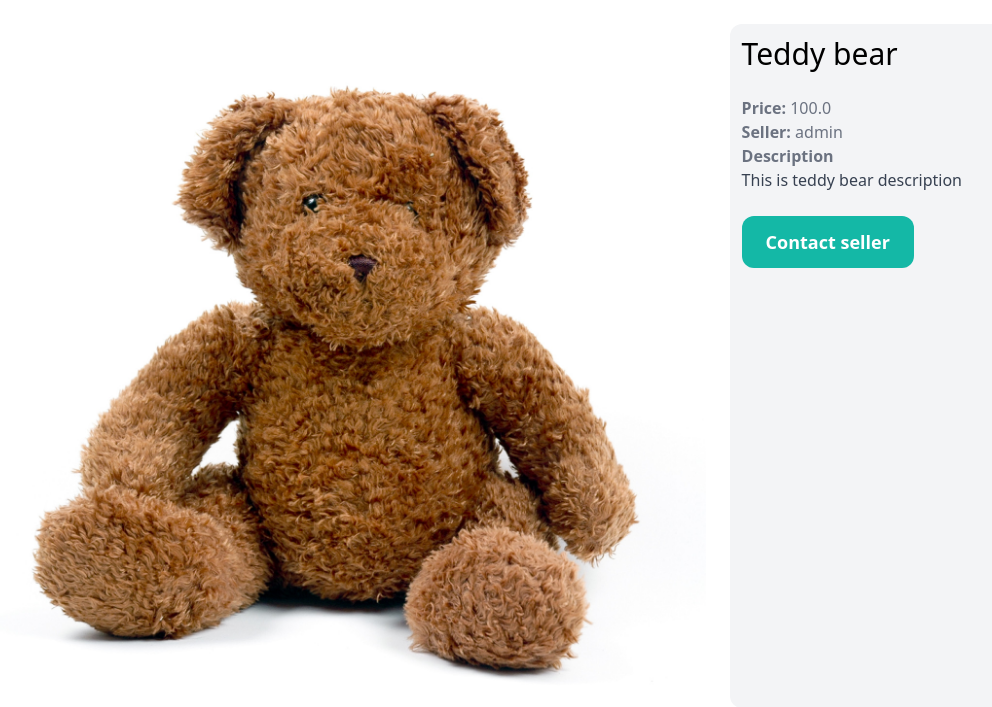
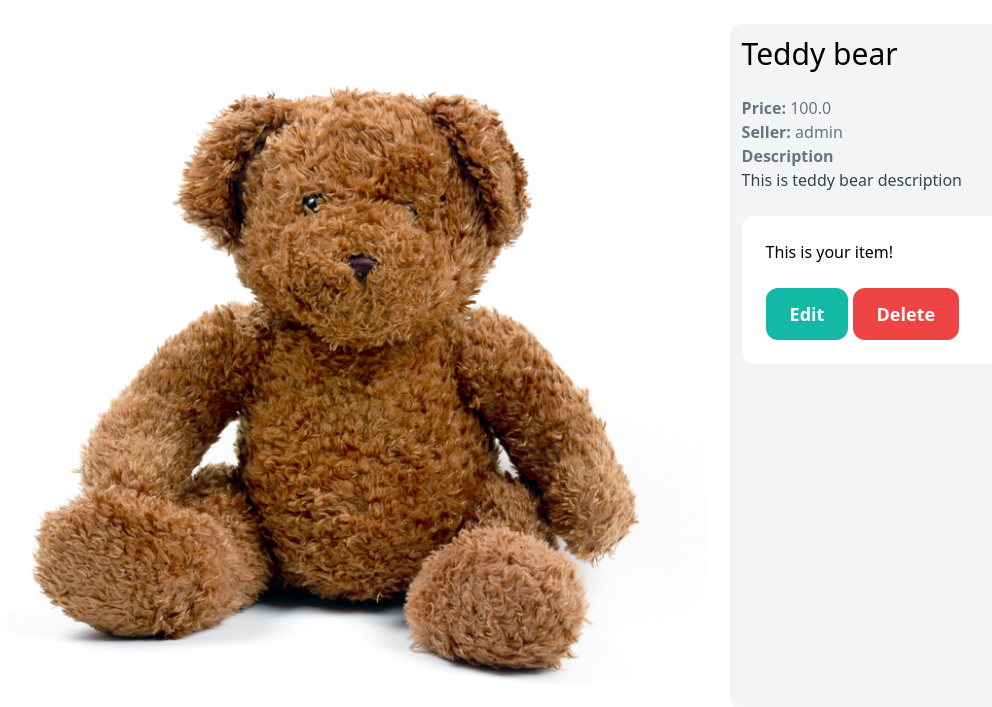
Before and after one commit to BashCtl/django-demo-marketplace, a Django app: page /items/1/ in a window 1280 px wide. Shown: the part 77-784 px from the top of the page, without its empty margins (48-1040 px from the left). Run offline with Django 4.2, Linux system fonts and the light colour scheme; a user stored in the database is signed in; data comes from the database, SQL or seed files in the repository; both versions use the stored data as it was after the commit; some libraries are stand-ins or nearby versions.

Commit message:
delete own item

```diff
--- a/dashboard/views.py
+++ b/dashboard/views.py
@@ -1,5 +1,5 @@
 from django.contrib.auth.decorators import login_required
-from django.shortcuts import render
+from django.shortcuts import render, get_object_or_404
 from item.models import Item
 
 # Create your views here.
--- a/item/templates/item/detail.html
+++ b/item/templates/item/detail.html
@@ -23,7 +23,15 @@
         </p>
         {% endif %}
 
-        <a href="#" class="inline-block mt-6 px-6 py-3 text-lg font-semibold bg-teal-500 text-white rounded-xl hover:bg-teal-700">Contact seller</a>
+        {% if request.user == item.created_by %}
+            <div class="mt-6 p-6 bg-white rounded-xl">
+                <p>This is your item!</p>
+                <a href="#" class="inline-block mt-6 px-6 py-3 text-lg font-semibold bg-teal-500 text-white rounded-xl">Edit</a>
+                <a href="{% url 'item:delete' item.id %}" class="inline-block mt-6 px-6 py-3 text-lg font-semibold bg-red-500 text-white rounded-xl">Delete</a>
+            </div>
+        {% else %}
+            <a href="#" class="inline-block mt-6 px-6 py-3 text-lg font-semibold bg-teal-500 text-white rounded-xl hover:bg-teal-700">Contact seller</a>
+        {% endif %}
     </div>
 </div>
 <div class="mt-6 px-6 py-12 bg-gray-100">
--- a/item/urls.py
+++ b/item/urls.py
@@ -6,4 +6,5 @@ app_name = 'item'
 urlpatterns = [
     path('new/', views.new_item, name='new-item'),
     path('<int:pk>/', views.detail, name='detail'),
+    path('<int:pk>/delete', views.delete, name='delete'),
 ]
--- a/item/views.py
+++ b/item/views.py
@@ -31,3 +31,11 @@ def new_item(request):
 
     context = {'form': form, 'title': 'New item'}
     return render(request, 'item/form.html', context)
+
+
+@login_required
+def delete(request, pk):
+    item = get_object_or_404(Item, pk=pk, created_by=request.user)
+    item.delete()
+
+    return redirect('dashboard')
```
Also changed, not shown: db.sqlite3, media/item_images/baby-yoda.jpg (added).
